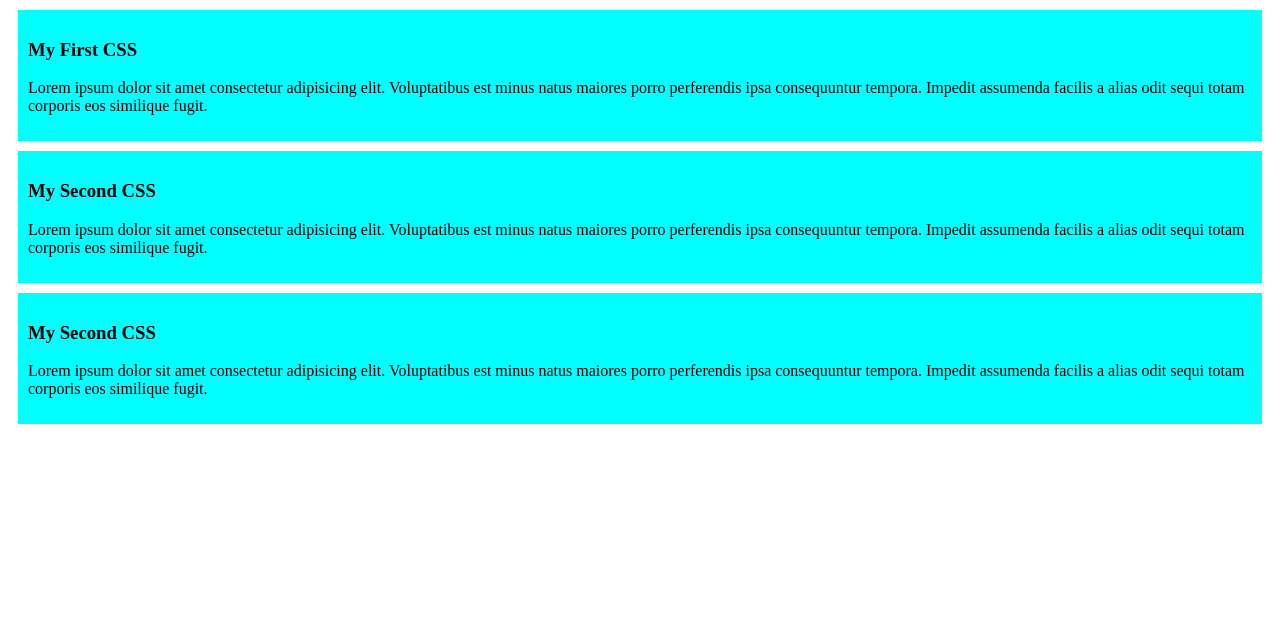
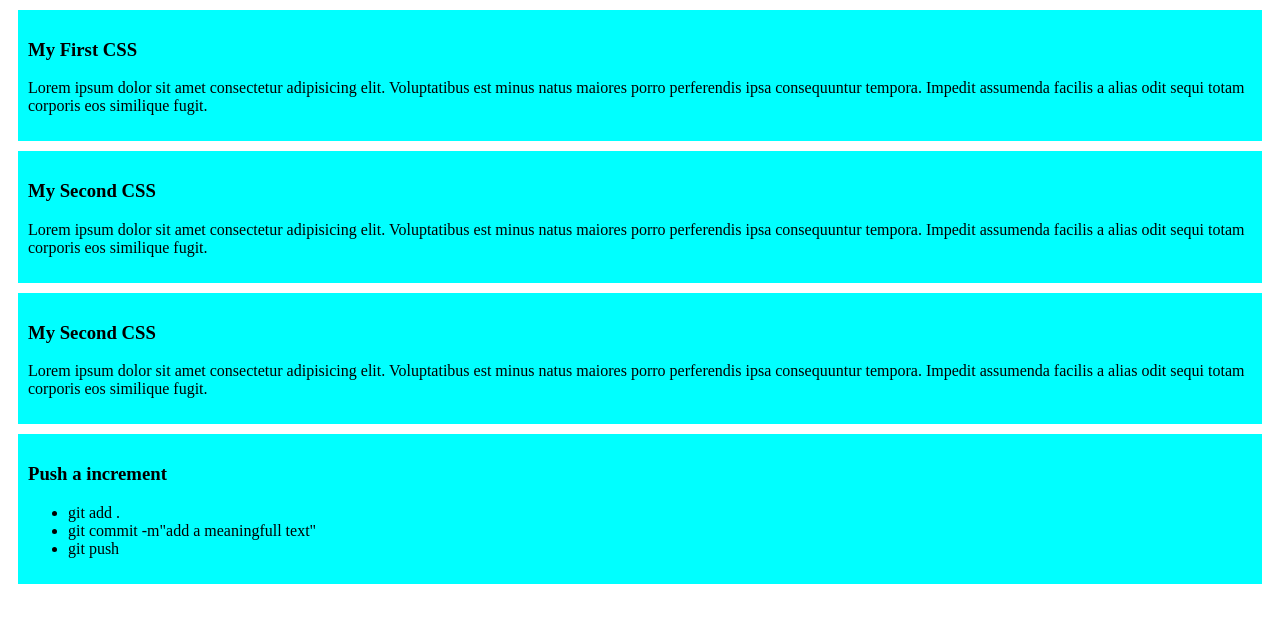
Before and after one commit to sifat26/my-first-github-repo, a plain HTML site: page index.html in a window 1280 px wide. Drawn offline with Linux system fonts and the light colour scheme.

Commit message:
Puh by command

```diff
--- a/index.html
+++ b/index.html
@@ -19,5 +19,13 @@
         <h3>My Second CSS</h3>
         <p>Lorem ipsum dolor sit amet consectetur adipisicing elit. Voluptatibus est minus natus maiores porro perferendis ipsa consequuntur tempora. Impedit assumenda facilis a alias odit sequi totam corporis eos similique fugit.</p>
     </div>
+    <div>
+        <h3>Push a increment</h3>
+        <ul>
+            <li>git add .</li>
+            <li>git commit -m"add a meaningfull text"</li>
+            <li>git push</li>
+        </ul>
+    </div>
 </body>
 </html>
```
